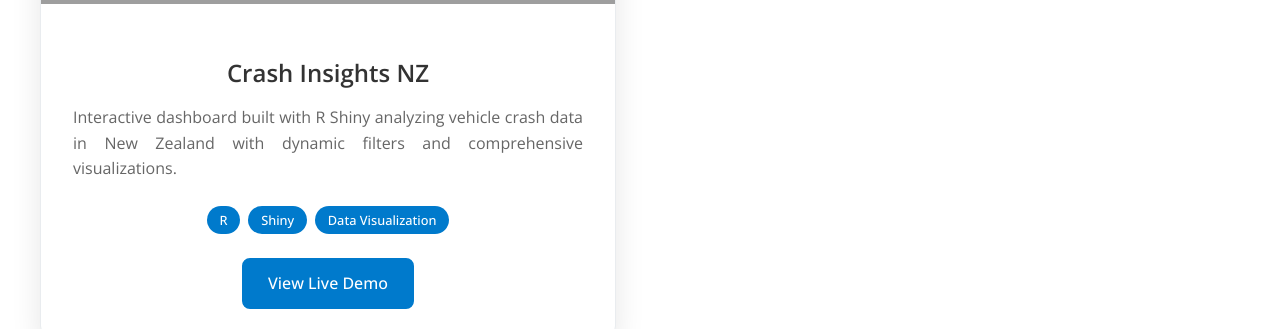
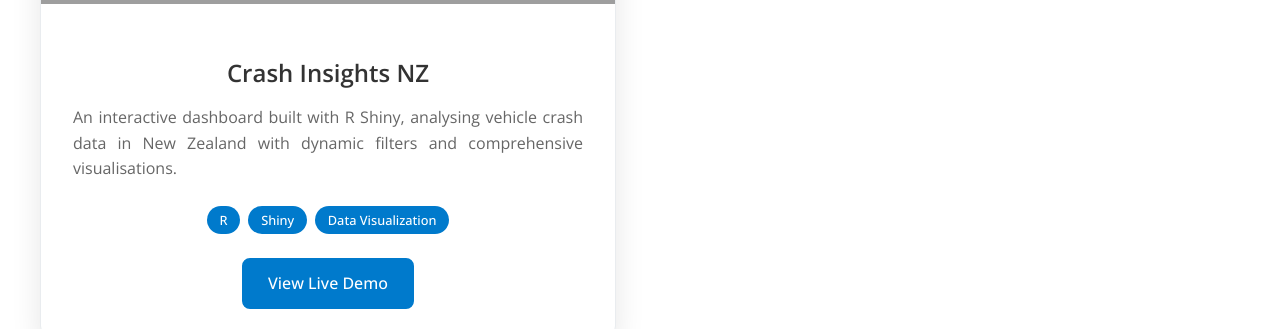
Before and after one commit to marcovietovega/portfolio, a Jekyll site: the page built from projects.md, in a window 1280 px wide and 900 px high, scrolled down 1157 px. Shown: the part 154-483 px from the top of the window. Built offline with Jekyll 4.4.1, drawn with Linux system fonts in a browser that asks for light colours; grey boxes are pictures that could not be loaded.

Commit message:
fix: correct spelling and grammar in project description
- Updated the description for the "Crash Insights NZ" project in _config.yml to improve clarity and correctness.

```diff
--- a/_config.yml
+++ b/_config.yml
@@ -47,7 +47,7 @@ featured_projects:
     link: "/projects/ml-model"
 
   - title: "Crash Insights NZ"
-    description: "Interactive dashboard built with R Shiny analyzing vehicle crash data in New Zealand with dynamic filters and comprehensive visualizations."
+    description: "An interactive dashboard built with R Shiny, analysing vehicle crash data in New Zealand with dynamic filters and comprehensive visualisations."
     image: "project3.jpg"
     tags: ["R", "Shiny", "Data Visualization"]
     link: "https://mv03790.shinyapps.io/crashinsightsnz/"
```
